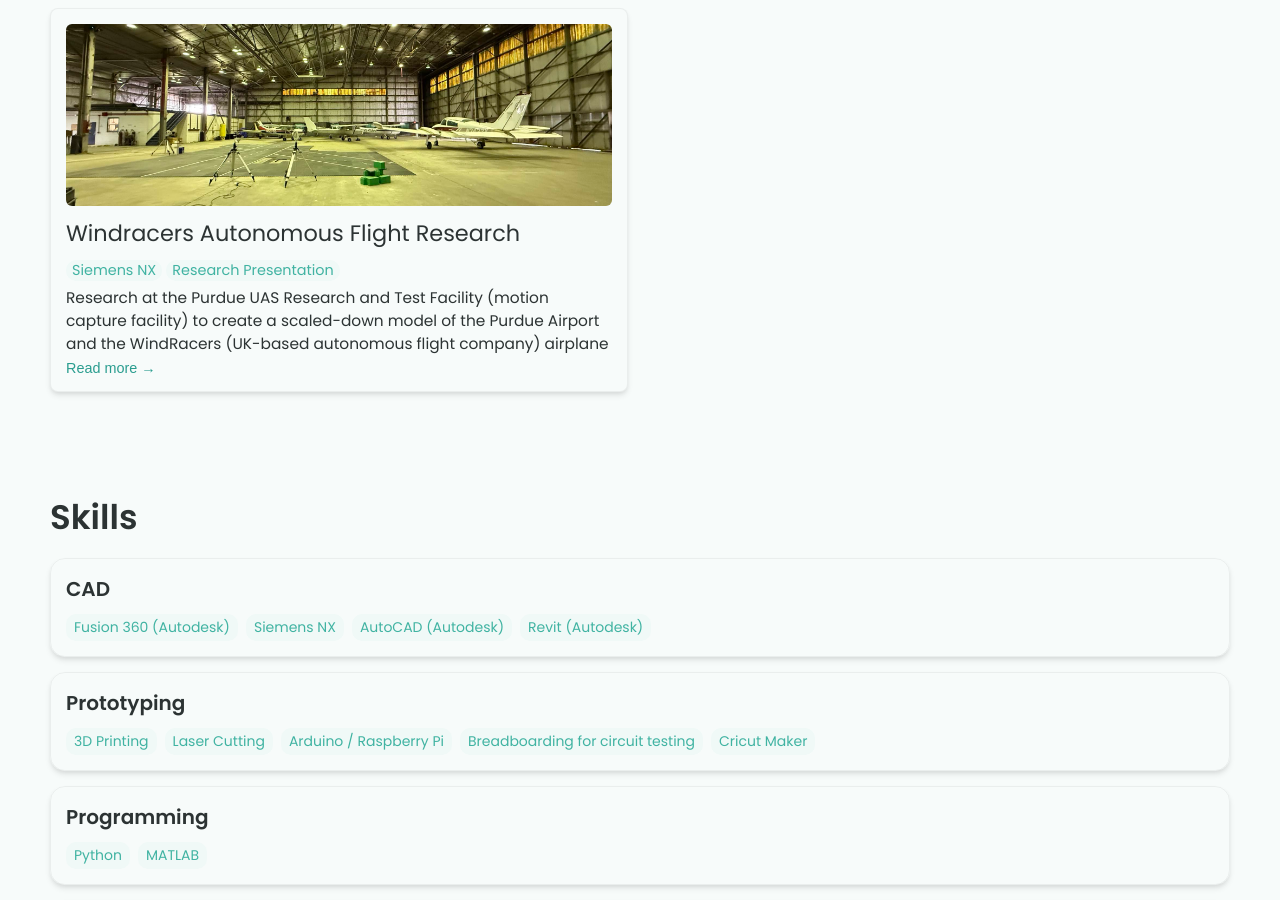
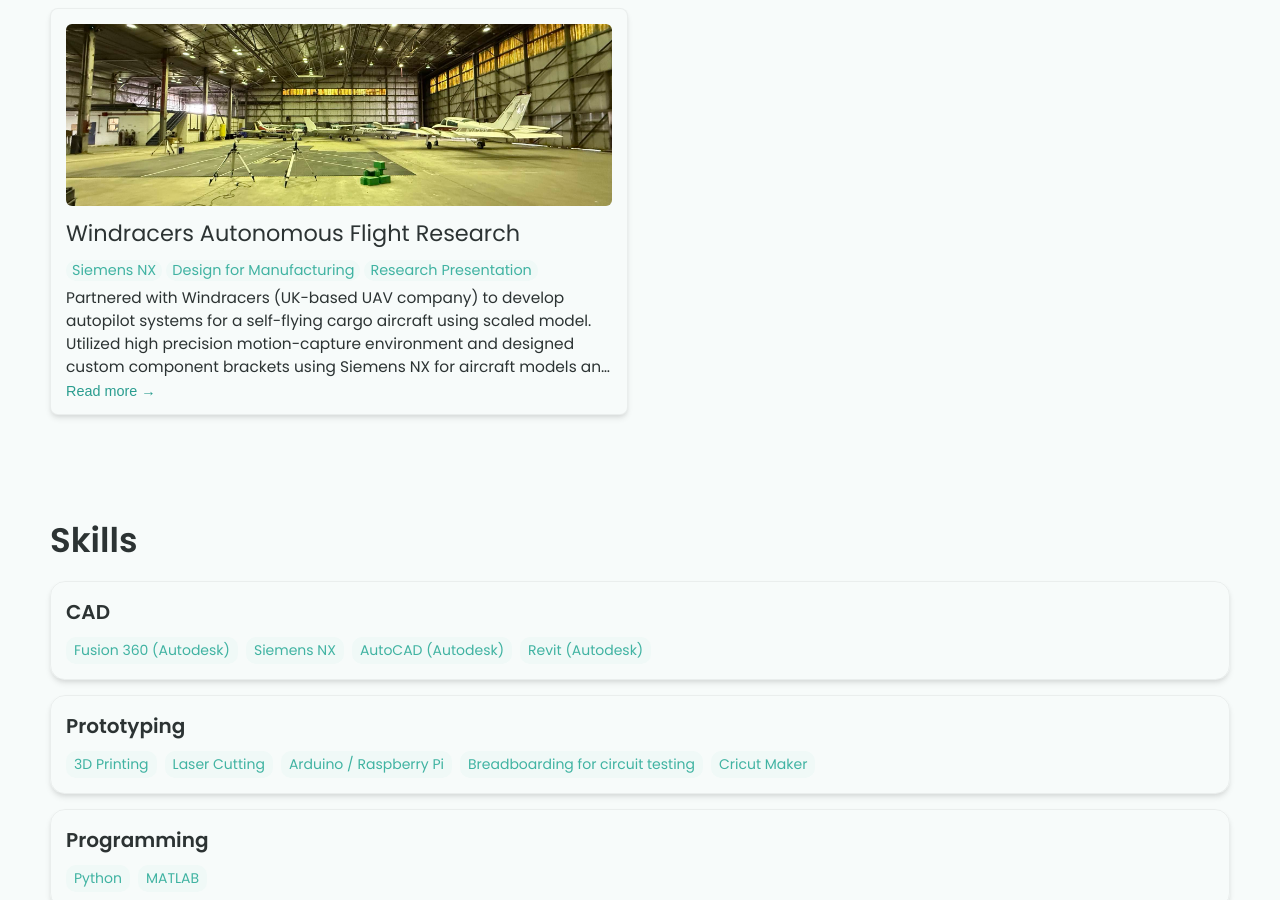
Before and after one commit to nataliazagata/nataliazagata.github.io, a Jekyll site: the page built from index.html, in a window 1280 px wide and 900 px high, scrolled down 1543 px. Built offline with Jekyll 4.4.1, drawn with Linux system fonts in a browser that asks for light colours.

Commit message:
Update index.md

```diff
--- a/_projects/windracers/index.md
+++ b/_projects/windracers/index.md
@@ -1,15 +1,15 @@
 ---
 layout: post
 title: Windracers Autonomous Flight Research
-description: Research at the Purdue UAS Research and Test Facility (motion capture facility) to create a scaled-down model of the Purdue Airport and the WindRacers (UK-based autonomous flight company) airplane
+description: Partnered with Windracers (UK-based UAV company) to develop autopilot systems for a self-flying cargo aircraft using scaled model. Utilized high precision motion-capture environment and designed custom component brackets using Siemens NX for aircraft models and simulations
+
 skills:
 - Siemens NX
+- Design for Manufacturing
 - Research Presentation
+
 main-image: /Image.jpg
 ---
 
 ### 3D Printed Bracket
 {% include image-gallery.html images="/bracket.png" height="400" %}
-
-### Final Presentation
-{% include src="_projects/windracers/Windracers Final Presentation.pdf" type="application/pdf" width="100%" height="600px" %}
```
